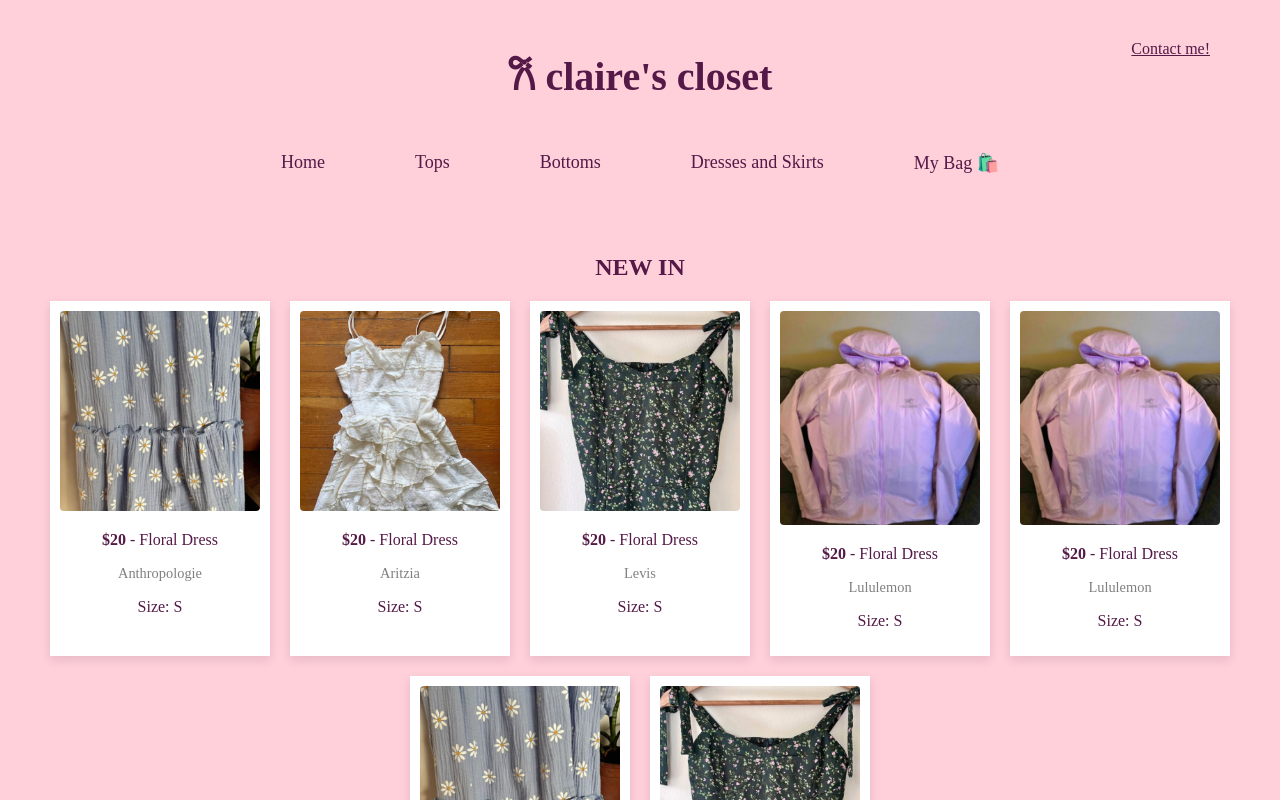
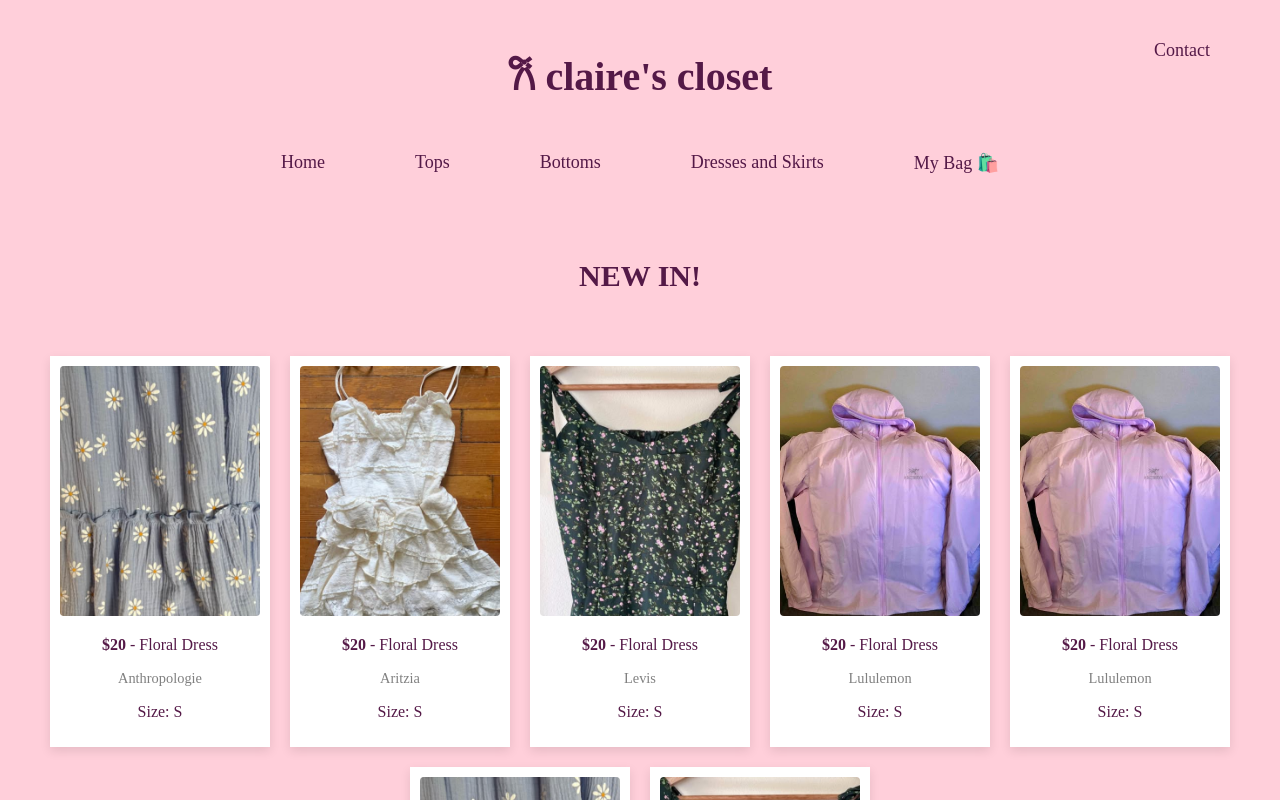
Before and after one commit to clairenguyen10/my-store, a React (Create React App) app: page / in a window 1280 px wide. Shown: the top 800 px of the page. Built offline with nearby package versions, Linux system fonts and the light colour scheme; a web font is replaced by a local one.

Commit message:
minor changes

```diff
--- a/src/components/Contact.css
+++ b/src/components/Contact.css
@@ -16,7 +16,6 @@ form textarea {
   width: 100%;
   margin-bottom: 10px;
   padding: 10px;
-  border-radius: 6px;
   border: 1px solid #ccc;
 }
 
@@ -39,3 +38,7 @@ form textarea {
   padding-left: 40px;
   padding-right: 40px;
 }
+
+.contact-page contact-message {
+  text-align: center;
+}
--- a/src/components/Contact.js
+++ b/src/components/Contact.js
@@ -5,8 +5,8 @@ function Contact() {
   return (
     <div className="contact-wrapper">
     <div className="contact-page">
-      <h2>Contact me!</h2>
-      <p>Send me an email for questions about the items (sizing, condition, etc.) shipping, or any other concerns! 💌</p>
+      <h2>CONTACT</h2>
+      <p className="contact-message">Send me an email for any questions about the items (brand, sizing, condition, etc.) shipping, meet-ups, or any other concerns! 💌</p>
 
       <br></br>
 
--- a/src/components/Header.css
+++ b/src/components/Header.css
@@ -33,5 +33,17 @@ nav a {
   font-size: 16px;
   text-decoration: bold;
   padding: 30px;
+}
 
+.contact-page h2 {
+  text-align: center;
 }
+
+.contact-message {
+  text-align: center;
+}
+
+.contact-link {
+  font-size: 18px;
+  text-decoration: none;
+}
--- a/src/components/Header.js
+++ b/src/components/Header.js
@@ -5,7 +5,7 @@ function Header() {
   return (
     <div className="header">
 
-      <Link to="/contact" className="contact-link">Contact me!</Link>
+      <Link to="/contact" className="contact-link">Contact</Link>
 
       <h1> 𐙚 claire's closet </h1>
       <nav>
--- a/src/components/ProductCard.css
+++ b/src/components/ProductCard.css
@@ -16,3 +16,9 @@
   color: gray;
   font-size: 0.9em;
 }
+
+.card img {
+  width: 200px;
+  height: 250px;
+  object-fit: cover;
+}
--- a/src/components/ProductCard.js
+++ b/src/components/ProductCard.js
@@ -6,9 +6,9 @@ function ProductCard( { id, image, title, price, brand, size, category}) {
     <Link to={`/product/${id}`} className="card">
       <div className="card-content">
         <img src={image} alt={title} />
-       <p><strong>${price}</strong> - {title}</p>
-       <p className='brand'>{brand}</p>
-       <p>Size: {size}</p>
+        <p><strong>${price}</strong> - {title}</p>
+        <p className='brand'>{brand}</p>
+        <p>Size: {size}</p>
       </div>
     </Link>
 
--- a/src/components/ProductDetail.css
+++ b/src/components/ProductDetail.css
@@ -12,7 +12,7 @@
 
 .product-images img {
   width: 200px;
-  border-radius: 8px;
+  height: 300px;
 }
 
 .product-info {
--- a/src/components/ProductGrid.css
+++ b/src/components/ProductGrid.css
@@ -12,3 +12,7 @@
   flex-wrap: wrap;
   margin-top: 20px;
 }
+
+h2 {
+  font-size: 30px;
+}
--- a/src/components/ProductGrid.js
+++ b/src/components/ProductGrid.js
@@ -6,7 +6,8 @@ import { products } from '../data/products';
 function ProductGrid() {
   return (
     <div className="product-section">
-      <h2>NEW IN</h2>
+      <h2>NEW IN!</h2>
+      <br></br>
       <div className="grid">
         {products.map((product) => (
           <ProductCard
--- a/src/pages/CategoryPage.js
+++ b/src/pages/CategoryPage.js
@@ -6,6 +6,7 @@ function CategoryPage( { title, products} ) {
   return(
     <div className="category-page">
       <h2>{title}</h2>
+      <br></br>
       <div className="grid">
         {products.map((item, index) => (
           <ProductCard
```
